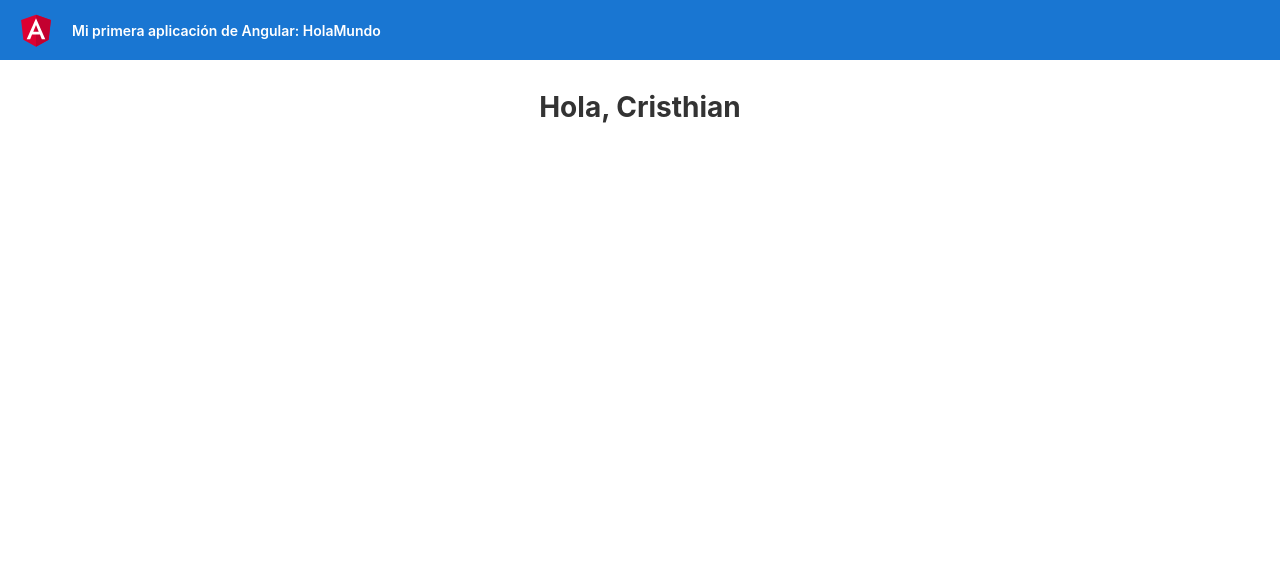
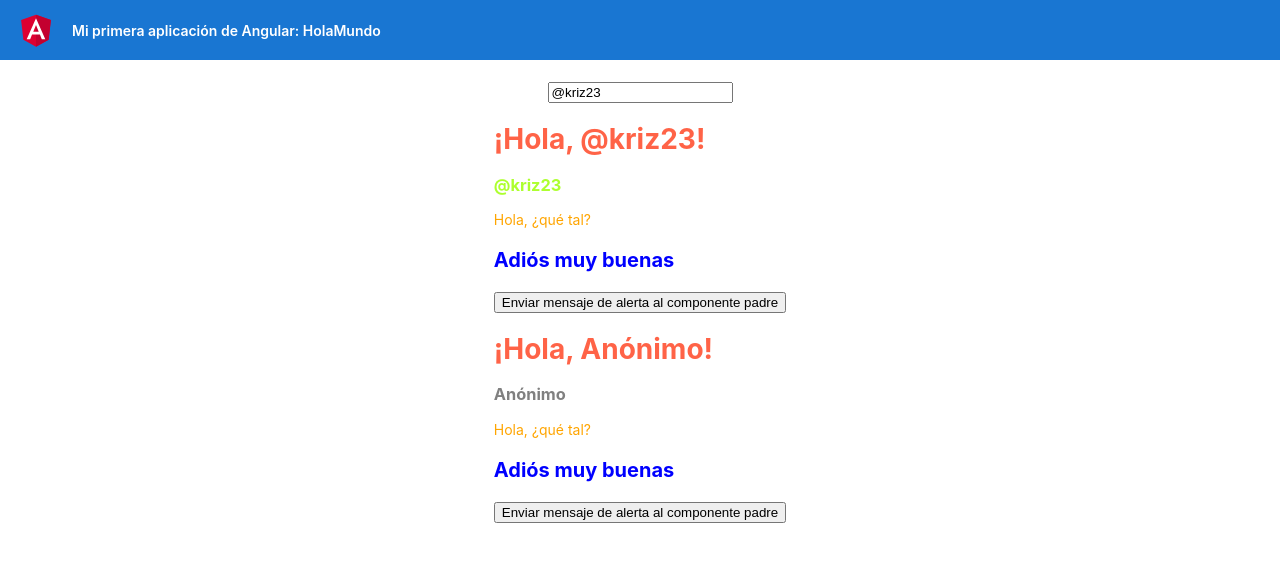
Before and after one commit to kriz23/OpenBootcamp-AngularBasics, an Angular app: page / in a window 1280 px wide. Shown: the top 562 px of the page. Built offline with nearby package versions, Linux system fonts and the light colour scheme.

Commit message:
Updating main component and module for lesson 2 and add Saludo component

```diff
--- a/src/app/app.component.html
+++ b/src/app/app.component.html
@@ -315,5 +315,10 @@
 </div>
 
 <div class="content" role="main">
-  <h1>Hola, {{ name }}</h1>
+  <!--  <h1>¡Hola, {{ name }}!</h1>-->
+  <!--  Input para trabajar con NgModel -->
+  <input type="text" placeholder="Nombre del usuario" [(ngModel)]="user">
+
+  <app-saludo [user]="user" (mensajeEmitter)="recibirMensajeDelHijo($event)"></app-saludo>
+  <app-saludo (mensajeEmitter)="recibirMensajeDelHijo($event)"></app-saludo>
 </div>
--- a/src/app/app.component.ts
+++ b/src/app/app.component.ts
@@ -1,11 +1,16 @@
-import {Component} from '@angular/core';
+import { Component } from '@angular/core';
 
 @Component({
   selector: 'app-root',
   templateUrl: './app.component.html',
-  styleUrls: ['./app.component.scss']
+  styleUrls: ['./app.component.scss'],
 })
 export class AppComponent {
   title = 'HolaMundo';
-  name = 'Cristhian';
+  user = '@kriz23';
+
+  /* Esta función se ejecutará cuándo en el hijo (Saludo Component) se pulse un botón */
+  recibirMensajeDelHijo(evento: string) {
+    alert(evento);
+  }
 }
--- /dev/null
+++ b/src/app/components/saludo/saludo.component.html
@@ -0,0 +1,11 @@
+<h1>¡Hola, {{ user }}!</h1>
+
+<h3 [ngClass]="user == 'Anónimo' ? 'anonimo' : 'saludo'" id="user" [innerText]="user">
+  <!--  No indicamos nada en las etiquetas, sino que el valor viene definido por la propiedad-->
+</h3>
+
+<p [ngStyle]="{color: 'orange'}">Hola, ¿qué tal?</p>
+
+<p [ngStyle]="myStyle">Adiós muy buenas</p>
+
+<button id="emit-alerta" (click)="enviarMensajeAlPadre()">Enviar mensaje de alerta al componente padre</button>
--- /dev/null
+++ b/src/app/components/saludo/saludo.component.scss
@@ -0,0 +1,11 @@
+h1 {
+  color: tomato;
+}
+
+.anonimo {
+  color: gray;
+}
+
+.saludo {
+  color: greenyellow;
+}
--- /dev/null
+++ b/src/app/components/saludo/saludo.component.ts
@@ -0,0 +1,64 @@
+import {
+  Component,
+  Input,
+  Output,
+  EventEmitter,
+  OnInit,
+  OnDestroy,
+  OnChanges,
+  SimpleChanges,
+} from '@angular/core';
+
+@Component({
+  selector: 'app-saludo',
+  templateUrl: './saludo.component.html',
+  styleUrls: ['./saludo.component.scss'],
+})
+export class SaludoComponent implements OnInit, OnDestroy, OnChanges {
+  @Input() user: string = 'Anónimo';
+  @Output() mensajeEmitter: EventEmitter<string> = new EventEmitter<string>();
+
+  myStyle: object = {
+    color: 'blue',
+    fontSize: '20px',
+    fontWeight: 'bold',
+  };
+
+  constructor() {}
+
+  ngOnInit(): void {
+    //   Instrucciones previas a la renderización del componente
+    console.log('ngOnInit del componente Saludo');
+  }
+
+  ngOnChanges(changes: SimpleChanges): void {
+    console.log('Valor anterior:', changes['user'].previousValue);
+    console.log('Valor siguiente:', changes['user'].currentValue);
+  }
+
+  ngOnDestroy(): void {
+    console.log('ngOnDestroy el componente se va a eliminar');
+  }
+
+  /*
+   * Ejemplo para gestionar un evento de tipo click en el DOM y enviar un texto al componente padre
+   */
+
+  enviarMensajeAlPadre() {
+    // alert(`Hola, ${this.user}. Alerta despachada desde un click de botón`);
+    this.mensajeEmitter.emit(
+      `Hola, ${this.user}. Alerta despachada desde un click de botón`
+    );
+  }
+}
+
+// Orden de ciclo de vida de los componentes:
+// * 1. ngOnChanges
+// * 2. ngOnInit
+//   3. ngAfterContentInit
+//   4. ngAfterContentChecked
+//   5. ngAfterViewInit
+//   6. ngAfterViewChecked
+//   7. ngAfterContentChecked
+//   8. ngAfterViewChecked
+// * 9. ngOnDestroy
--- a/src/index.html
+++ b/src/index.html
@@ -1,15 +1,13 @@
-<!doctype html>
+<!DOCTYPE html>
 <html lang="en">
 <head>
-  <meta charset="utf-8">
+  <meta charset="utf-8"/>
   <title>HolaMundo</title>
-  <base href="/">
-  <meta name="viewport" content="width=device-width, initial-scale=1">
-  <link rel="icon" type="image/x-icon" href="favicon.ico">
+  <base href="/"/>
+  <meta content="width=device-width, initial-scale=1" name="viewport"/>
+  <link href="favicon.ico" rel="icon" type="image/x-icon"/>
 </head>
 <body>
-<app-root>
-  <!--  <div>Holi</div>-->
-</app-root>
+<app-root></app-root>
 </body>
 </html>
```
Also changed, not shown: src/app/app.module.ts (+6 -8 lines), 1 other file (tests, documents, lock files or other folders).
